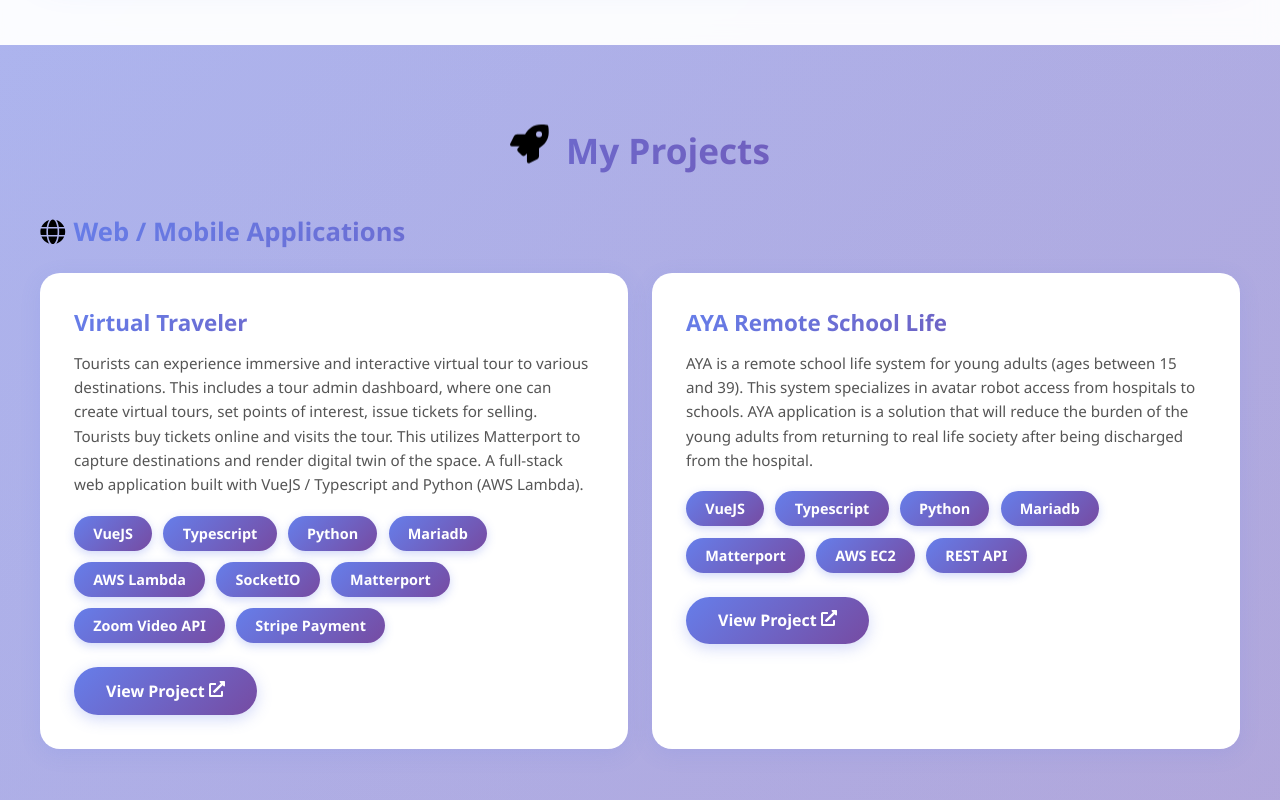
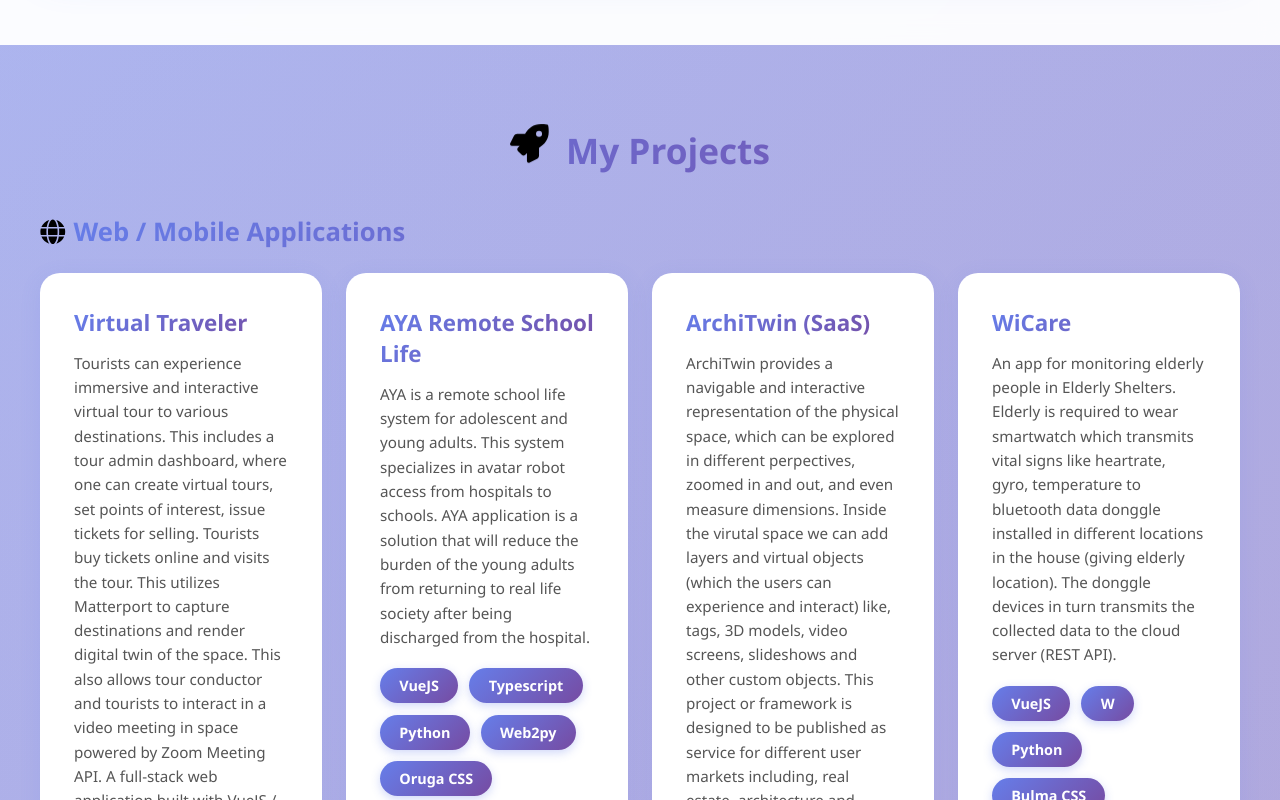
Before and after one commit to neiloswald/portfolio, a React (Create React App) app: page / in a window 1280 px wide. Shown: the part 940-1740 px from the top of the page. Built offline with nearby package versions, Linux system fonts and the light colour scheme.

Commit message:
Add ArchiTwin and WiCare projects, update project details

```diff
--- a/src/components/Projects.js
+++ b/src/components/Projects.js
@@ -11,17 +11,32 @@ function Projects() {
         {
           id: 1,
           title: 'Virtual Traveler',
-          description: 'Tourists can experience immersive and interactive virtual tour to various destinations. This includes a tour admin dashboard, where one can create virtual tours, set points of interest, issue tickets for selling. Tourists buy tickets online and visits the tour. This utilizes Matterport to capture destinations and render digital twin of the space. A full-stack web application built with VueJS / Typescript and Python (AWS Lambda).',
-          technologies: ['VueJS', 'Typescript','Python', 'Mariadb', 'AWS Lambda', 'SocketIO', 'Matterport', 'Zoom Video API','Stripe Payment'],
+          description: 'Tourists can experience immersive and interactive virtual tour to various destinations. This includes a tour admin dashboard, where one can create virtual tours, set points of interest, issue tickets for selling. Tourists buy tickets online and visits the tour. This utilizes Matterport to capture destinations and render digital twin of the space. This also allows tour conductor and tourists to interact in a video meeting in space powered by Zoom Meeting API. A full-stack web application built with VueJS / Typescript and Python (AWS Lambda).',
+          technologies: ['VueJS', 'Typescript', 'Python', 'Oruga CSS', 'Mariadb', 'AWS Lambda','S3','SocketIO', 'Matterport', 'Zoom Video API', 'Stripe Payment'],
           link: '#'
         },
         {
           id: 2,
           title: 'AYA Remote School Life',
-          description: 'AYA is a remote school life system for young adults (ages between 15 and 39). This system specializes in avatar robot access from hospitals to schools. AYA application is a solution that will reduce the burden of the young adults from returning to real life society after being discharged from the hospital.',
-          technologies: ['VueJS', 'Typescript','Python', 'Mariadb','Matterport','AWS EC2','REST API'],
+          description: 'AYA is a remote school life system for adolescent and young adults. This system specializes in avatar robot access from hospitals to schools. AYA application is a solution that will reduce the burden of the young adults from returning to real life society after being discharged from the hospital.',
+          technologies: ['VueJS', 'Typescript', 'Python', 'Web2py', 'Oruga CSS', 'Mariadb', 'Matterport', 'AWS EC2', 'REST API'],
+          link: '#'
+        },
+        {
+          id: 3,
+          title: 'ArchiTwin (SaaS)',
+          description: 'ArchiTwin provides a navigable and interactive representation of the physical space, which can be explored in different perpectives, zoomed in and out, and even measure dimensions. Inside the virutal space we can add layers and virtual objects (which the users can experience and interact) like, tags, 3D models, video screens, slideshows and other custom objects. This project or framework is designed to be published as service for different user markets including, real estate, architecture and design, construction, tourism, remote collaboration. This is primarily power by Matterport technology.',
+          technologies: ['VueJS', 'Web2py', 'Python', 'Bulma CSS', 'Mariadb', 'Matterport', 'AWS EC2','S3', 'REST API'],
+          link: '#'
+        },
+        {
+          id: 4,
+          title: 'WiCare',
+          description: 'An app for monitoring elderly people in Elderly Shelters. Elderly is required to wear smartwatch which transmits vital signs like heartrate, gyro, temperature to  bluetooth data donggle installed in different locations in the house (giving elderly location). The donggle devices in turn transmits the collected data to the cloud server (REST API).',
+          technologies: ['VueJS', 'W', 'Python', 'Bulma CSS', 'Mariadb','AWS EC2', 'REST API','Smartwatch','Bluetooth Donggle'],
           link: '#'
         }
+
       ]
     },
     {
```
